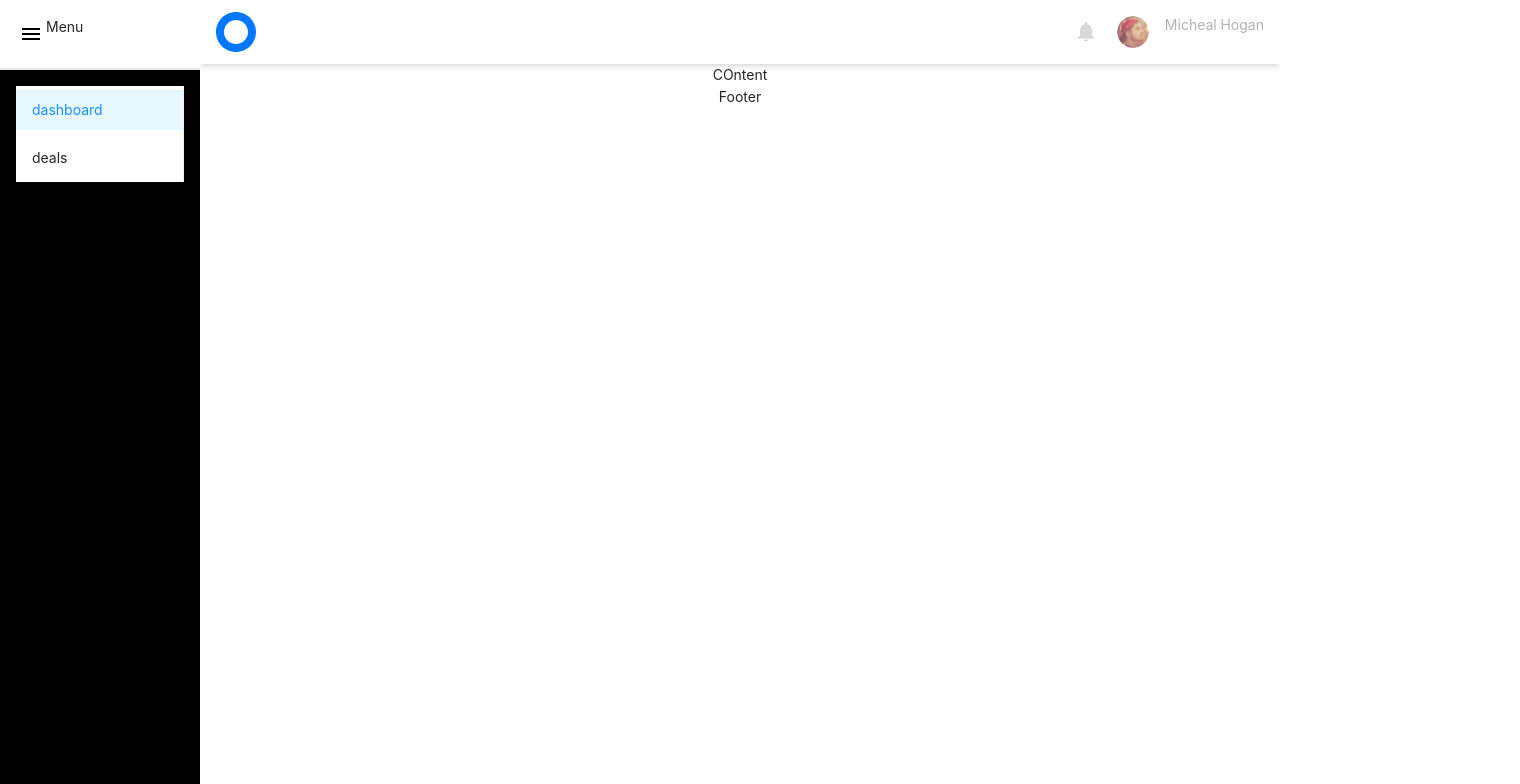
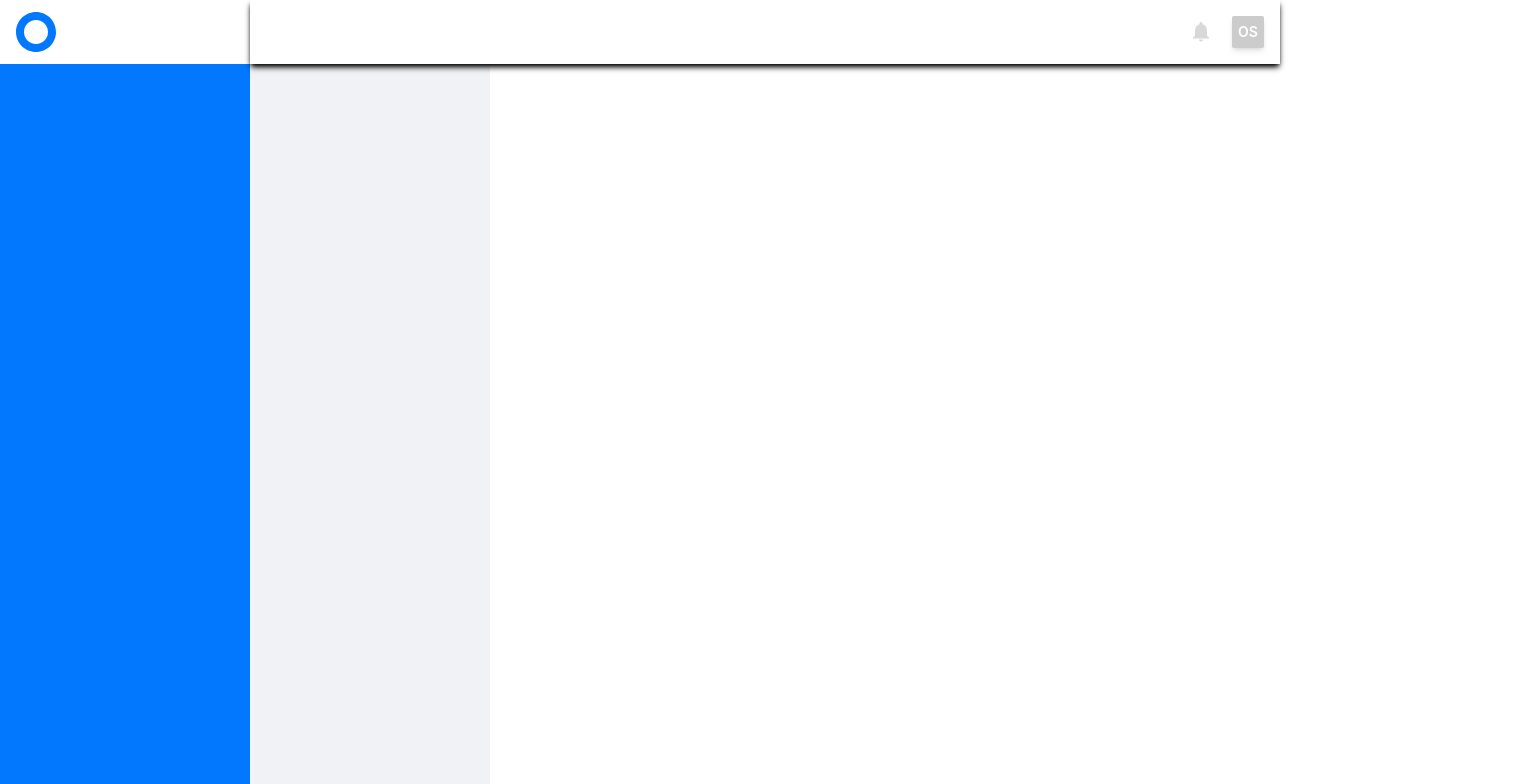
Before and after one commit to mccostic/tailwindcomponents, a React (Create React App) app: page / in a window 1280 px wide. Shown: the top 784 px of the page, 1520 px wide, since content can reach past the window. Built offline with nearby package versions, Linux system fonts and the light colour scheme.

Commit message:
feat: layout setup init

```diff
--- a/src/App.css
+++ b/src/App.css
@@ -1,3 +1,39 @@
-.p_color {
-  color: #B3B3B3;
+body {
+  overflow: hidden;
 }
+
+.sidebar {
+  background-color: #0178ff !important;
+  width: 0px !important;
+  max-width: 0px !important;
+  min-width: 0px !important;
+  flex: 0 0 0px !important;
+}
+
+.open {
+  width: 100% !important;
+  max-width: 250px !important;
+  min-width: 250px !important;
+  flex: 0 0 250px !important;
+  position: fixed;
+  height: 100vh;
+  top: 0;
+  left: 0;
+  bottom: 0;
+  overflow: auto;
+}
+
+@media (min-width: 1024px) {
+  .sidebar {
+    width: 250px !important;
+    max-width: 250px !important;
+    min-width: 250px !important;
+    flex: 0 0 250px !important;
+    position: fixed;
+    height: 100vh;
+    top: 0;
+    left: 0;
+    bottom: 0;
+    overflow: auto;
+  }
+}
--- a/src/App.js
+++ b/src/App.js
@@ -1,13 +1,14 @@
-
 import "./App.css";
-import Layout from "./components/layout/layout";
-import 'antd/dist/antd.less' // eslint-disable-next-line
+import "antd/dist/antd.less"; // eslint-disable-next-line
+import LayoutContent from "./components/layout/layout";
+import { BrowserRouter } from "react-router-dom";
 
 function App() {
-
   return (
     <>
-      <Layout></Layout>
+      <BrowserRouter>
+        <LayoutContent></LayoutContent>
+      </BrowserRouter>
     </>
   );
 }
--- a/src/components/icons/ic_menu.js
+++ b/src/components/icons/ic_menu.js
@@ -1,10 +1,10 @@
-export default function Ic_Menu() {
+export default function Ic_Menu({width, height}) {
   return (
     <>
       <svg
         xmlns="http://www.w3.org/2000/svg"
-        width="30"
-        height="30"
+        width={width}
+        height={height}
         viewBox="0 0 30 30"
       >
         <g id="ic_menu" transform="translate(-344 -466)">
@@ -19,7 +19,7 @@ export default function Ic_Menu() {
             id="Icon"
             d="M166-49h18v-2H166v2Zm0-5h18v-2H166v2Zm0-7v2h18v-2Z"
             transform="translate(184 536)"
-            fill-rule="evenodd"
+            fillRule="evenodd"
           />
         </g>
       </svg>
--- a/src/components/icons/ic_notifications.js
+++ b/src/components/icons/ic_notifications.js
@@ -1,10 +1,10 @@
-export default function Ic_Notifications() {
+export default function Ic_Notifications({width, height}) {
   return (
     <>
       <svg
         xmlns="http://www.w3.org/2000/svg"
-        width="30"
-        height="30"
+        width={width}
+        height={height}
         viewBox="0 0 30 30"
       >
         <g id="ic_notifications" transform="translate(-563 -492)">
@@ -21,7 +21,7 @@ export default function Ic_Notifications() {
             d="M335-45.5a1.752,1.752,0,0,0,.4-.04,2.029,2.029,0,0,0,1.44-1.18,2.008,2.008,0,0,0,.15-.78h-4a2.015,2.015,0,0,0,2.01,2Zm6-11c0-3.07-1.64-5.64-4.5-6.32v-.68A1.5,1.5,0,0,0,335-65a1.5,1.5,0,0,0-1.5,1.5v.68c-2.87.68-4.5,3.24-4.5,6.32v5l-2,2v1h16v-1l-2-2v-5Z"
             transform="translate(243 562)"
             fill="#d8d8d8"
-            fill-rule="evenodd"
+            fillRule="evenodd"
           />
         </g>
       </svg>
--- a/src/components/layout/layout.js
+++ b/src/components/layout/layout.js
@@ -1,15 +1,21 @@
+import { Layout } from "antd";
+import { useDispatch } from "react-redux";
 import Nav from "../nav/nav";
 import SideNav from "../nav/sidenav";
 
-export default function Layout() {
-    return(
-        <div className="flex w-full justify-center">
-            <SideNav/>
-            <div className="w-full flex  items-center flex-col">
-                <Nav/>
-                <div>COntent</div>
-                <div>Footer</div>
-            </div>
-        </div>
-    )
+export default function LayoutContent({ children }) {
+
+    const {Content} = Layout
+
+  return (
+    <Layout className="flex w-full">
+      <SideNav />
+      <Layout className="w-full">
+        <Nav />
+        <Content  className="md:mx-60 h-full text-black p-6 bg-white w-full">
+          {children}
+        </Content>
+      </Layout>
+    </Layout>
+  );
 }
--- a/src/components/nav/nav.js
+++ b/src/components/nav/nav.js
@@ -1,31 +1,50 @@
-import Icon from "@ant-design/icons";
 import { Avatar } from "antd";
-import Ic_Notifications from "../icons/ic_notifications"
-import avatar from "../../assets/png/Avatar.png"
+import Ic_Notifications from "../icons/ic_notifications";
+import avatar from "../../assets/png/Avatar.png";
 import Ic_Menu from "../icons/ic_menu";
 import Logo from "../icons/logo";
+import { hideSideBar, showSideBar } from "../../app/actions/actionTypes";
+import { useDispatch, useSelector } from "react-redux";
 
 export default function Nav() {
+  const collapsed = useSelector((state) => state.tc.sidebar);
+  const dispatch = useDispatch();
+
+  const toggle = () => {
+    if (collapsed === false) {
+      dispatch(showSideBar(collapsed));
+      console.log(showSideBar(collapsed));
+    } else {
+      dispatch(hideSideBar(collapsed));
+      console.log(hideSideBar(collapsed));
+    }
+  };
+
   return (
-        <div className="p-4 h-16 bg-white shadow-md flex items-center justify-center w-full">
-            <div className="flex items-center justify-between w-full max-w-[1440px]">
-            <div>
-                <Logo/>
+    <div className="p-4 h-16 bg-white shadow-black shadow-md top-0 z-50 flex items-center justify-center w-full">
+      <div className="flex items-center justify-between w-full md:justify-end">
+        <div className="flex w-auto md:hidden items-center">
+          <Logo />
         </div>
         <div className="flex items-center gap-2">
-                <div className="flex items-center gap-2 md:gap-4">
-                    <Icon component={Ic_Notifications}/>
-                    <Avatar src={avatar}/>
-                    <p className="p_color">Micheal Hogan</p>
+          <div className="md:flex items-center gap-2 hidden md:gap-4">
+            <Ic_Notifications width={30} height={30} />
+            <Avatar
+              className="bg-[#0178ff] p-2 rounded-full text-white font-semibold shadow-md"
+              size="circle"
+              gap={4}
+              shape="square"
+            >
+              OS
+            </Avatar>
           </div>
           <div className="md:hidden flex">
-                    <button>
-                        <Icon component={Ic_Menu}/>
+            <button onClick={() => toggle()}>
+              <Ic_Menu width={42} height={42} />
             </button>
           </div>
         </div>
-
       </div>
     </div>
-    )
+  );
 }
--- a/src/components/nav/sidenav.js
+++ b/src/components/nav/sidenav.js
@@ -1,53 +1,57 @@
 import { Menu } from "antd";
 import Sider from "antd/lib/layout/Sider";
-import { useState } from "react";
-import Icon from "@ant-design/icons";
+import { hideSideBar, showSideBar } from "../../app/actions/actionTypes";
+import { useDispatch, useSelector } from "react-redux";
+import Logo from "../icons/logo";
 import Ic_Menu from "../icons/ic_menu";
-import { useSelector } from "react-redux";
 
-export default function SideNav({mobilecollapsed}) {
+export default function SideNav() {
+  const collapsed = useSelector((state) => state.tc.sidebar);
 
-  const sideNav = useSelector((state) => state.sidebar)
+  const dispatch = useDispatch();
 
-  const initialState = false;
-  const [collapsed, setCollapsed] = useState(initialState);
+  // console.log(dispatch(hideSideBar(collapsed)));
+
   const items = [
     { label: "dashboard", key: "dashboard", icon: "" },
     { label: "deals", key: "deals" },
   ];
 
+  const toggle = () => {
+    if (collapsed === false) {
+      dispatch(showSideBar(collapsed));
+      console.log(showSideBar(collapsed));
+    } else {
+      dispatch(hideSideBar(collapsed));
+      console.log(hideSideBar(collapsed));
+    }
+  };
+
   return (
     <>
       <div style={{ minHeight: "100vh" }}>
         <Sider
-          collapsed={collapsed}
           collapsible
+          className={`sidebar ${!collapsed ? "" : "open"}` }
+          onCollapse={() => dispatch(hideSideBar(collapsed))}
           trigger={null}
-          className={"bg-red-400 h-screen hidden md:block" }
-          onCollapse={(value) => setCollapsed(value)}
         >
-          <div
-            className={
-              collapsed
-                ? "bg-white w-full p-4 flex items-center flex-col"
-                : "bg-white w-full p-4 flex items-center justify-between"
-            }
-          >
-            <button className="flex items-center" onClick={() => setCollapsed(!collapsed)}>
-              <Icon component={Ic_Menu} />
-              {collapsed ? "" : <p>Menu</p>}
-            </button>
+          <div className="bg-white h-16 flex justify-between items-center p-4">
+            <Logo />
           </div>
-          <div className="bg-black text-white h-full p-4 border-t-2">
-          <Menu defaultSelectedKeys={['dashboard']}>
-            {items.map((i, index) => {
-              return (
-                <Menu.Item key={i.key} className="my-4 hover:bg-red-400 w-full">
-                  <a href="/">{i.label}</a>
-                </Menu.Item>
-              );
-            })}
-          </Menu>
+          <div className="w-full text-white h-full p-4">
+            {/* <Menu defaultSelectedKeys={["dashboard"]}>
+              {items.map((i) => {
+                return (
+                  <Menu.Item
+                    key={i.key}
+                    className="my-4 hover:bg-red-400 w-full"
+                  >
+                    <a href="/">{i.label}</a>
+                  </Menu.Item>
+                );
+              })}
+            </Menu> */}
           </div>
         </Sider>
       </div>
```
Also changed, not shown: src/components/icons/logo.js (+13 -5 lines). Lines whose indentation alone changed are shown as unchanged.
